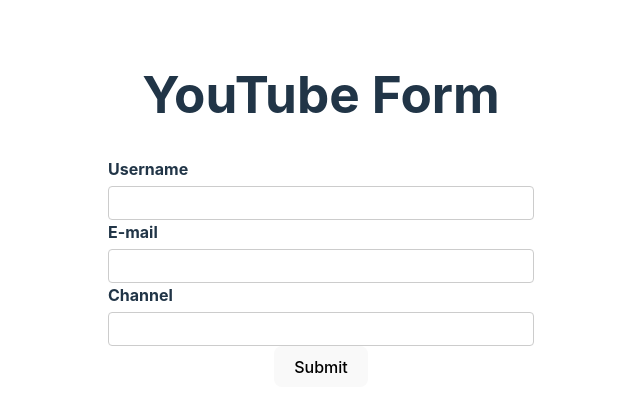
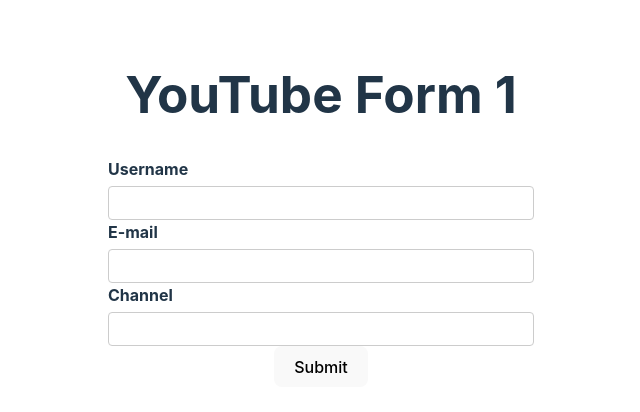
Before and after one commit to thanhtu0/React-Hook-Form-Tutorials, a React (Vite) app: page / in a window 1280 px wide. Shown: the top 412 px of the page, without its empty margins (319-959 px from the left). Built offline with nearby package versions, Linux system fonts and the light colour scheme.

Commit message:
feat: 6. Form State and Rerenders

```diff
--- a/src/components/YouTubeForm.tsx
+++ b/src/components/YouTubeForm.tsx
@@ -1,14 +1,17 @@
 import { useForm } from 'react-hook-form';
 import { DevTool } from '@hookform/devtools';
+
+let renderCount = 0;
 
 export const YouTubeForm = () => {
 	const form = useForm();
 	const { register, control } = form;
 	// const { name, ref, onChange, onBlur } = register('username');
 
+	renderCount++;
 	return (
 		<div>
-			<h1>YouTube Form</h1>
+			<h1>YouTube Form {renderCount / 2}</h1>
 
 			<form>
 				<label htmlFor='username'>Username</label>
```
